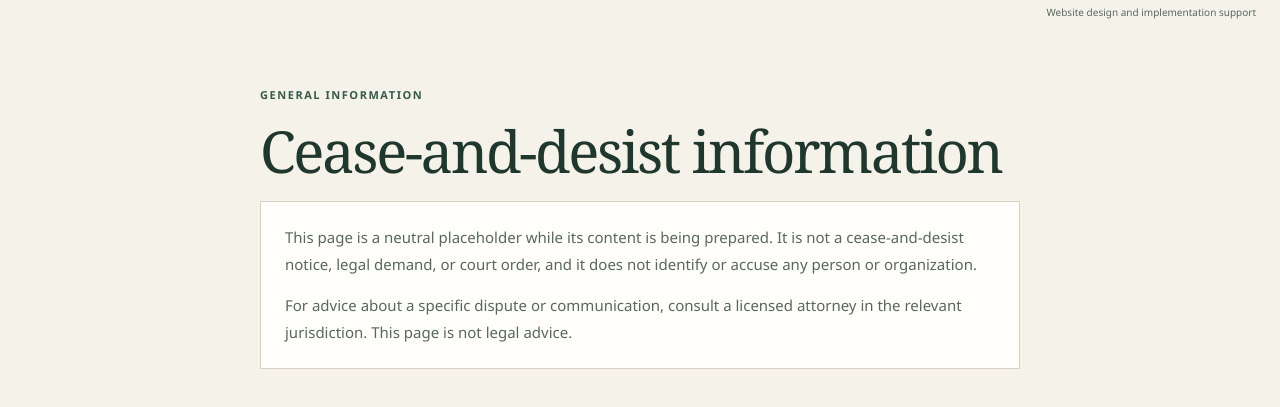
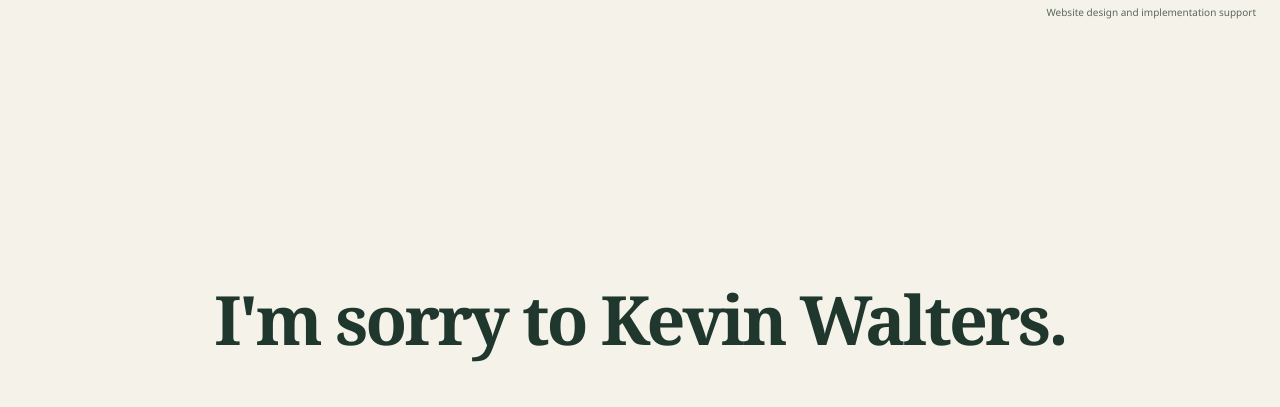
Before and after one commit to hotshotkev/setonrcs-com, a plain HTML site: page defamation-site/index.html in a window 1280 px wide. Shown: the part 199-606 px from the top of the page. Drawn offline with Linux system fonts and the light colour scheme.

Commit message:
Publish brief personal apology page
Co-authored-by: Copilot App <223556219+Copilot@users.noreply.github.com>

```diff
--- a/defamation-site/index.html
+++ b/defamation-site/index.html
@@ -4,21 +4,21 @@
     <meta charset="utf-8">
     <meta name="viewport" content="width=device-width, initial-scale=1">
     <meta name="theme-color" content="#f5f2e9">
-    <meta name="description" content="General information about cease-and-desist communications. This page is not legal advice or a notice directed at anyone.">
-    <title>General Cease-and-Desist Information</title>
+    <meta name="description" content="A personal apology to Kevin Walters.">
+    <title>A Personal Apology</title>
     <style>
       :root {
         color-scheme: light;
         --paper: #f5f2e9;
         --ink: #20372d;
         --ink-soft: #59685d;
-        --green: #365b47;
-        --line: #d8d1c1;
       }
 
       * { box-sizing: border-box; }
 
       body {
+        display: flex;
+        flex-direction: column;
         min-height: 100vh;
         margin: 0;
         background: var(--paper);
@@ -47,42 +47,23 @@
       .brand-note { color: var(--ink-soft); font-size: 10px; }
 
       main {
-        width: min(760px, calc(100% - 40px));
-        margin: 50px auto 0;
-        padding-bottom: 80px;
+        display: grid;
+        flex: 1;
+        width: 100%;
+        place-items: center;
+        padding: 24px;
+        text-align: center;
       }
 
-      .eyebrow {
+      .apology {
         margin: 0;
-        color: var(--green);
-        font-size: 11px;
-        font-weight: 700;
-        letter-spacing: .14em;
-        text-transform: uppercase;
-      }
-
-      h1 {
-        margin: 18px 0;
-        font: 400 clamp(38px, 6vw, 58px)/1.08 Georgia, "Times New Roman", serif;
+        font: 700 clamp(38px, 7vw, 68px)/1.1 Georgia, "Times New Roman", serif;
         letter-spacing: -.04em;
       }
 
-      .notice {
-        padding: 22px 24px;
-        border: 1px solid var(--line);
-        background: #fffefa;
-        color: var(--ink-soft);
-        font-size: 15px;
-        line-height: 1.8;
-      }
-
-      .notice p { margin: 0 0 14px; }
-      .notice p:last-child { margin-bottom: 0; }
-
       @media (max-width: 600px) {
         .brand { padding-inline: 16px; }
-        main { margin-top: 30px; }
-        .notice { padding: 18px; font-size: 14px; }
+        main { padding: 24px 18px; }
       }
     </style>
   </head>
@@ -93,12 +74,7 @@
       <span class="brand-note">Website design and implementation support</span>
     </header>
     <main>
-      <p class="eyebrow">General information</p>
-      <h1>Cease-and-desist information</h1>
-      <div class="notice">
-        <p>This page is a neutral placeholder while its content is being prepared. It is not a cease-and-desist notice, legal demand, or court order, and it does not identify or accuse any person or organization.</p>
-        <p>For advice about a specific dispute or communication, consult a licensed attorney in the relevant jurisdiction. This page is not legal advice.</p>
-      </div>
+      <h1 class="apology">I'm sorry to Kevin Walters.</h1>
     </main>
   </body>
 </html>
```
Also changed, not shown: 1 other file.
